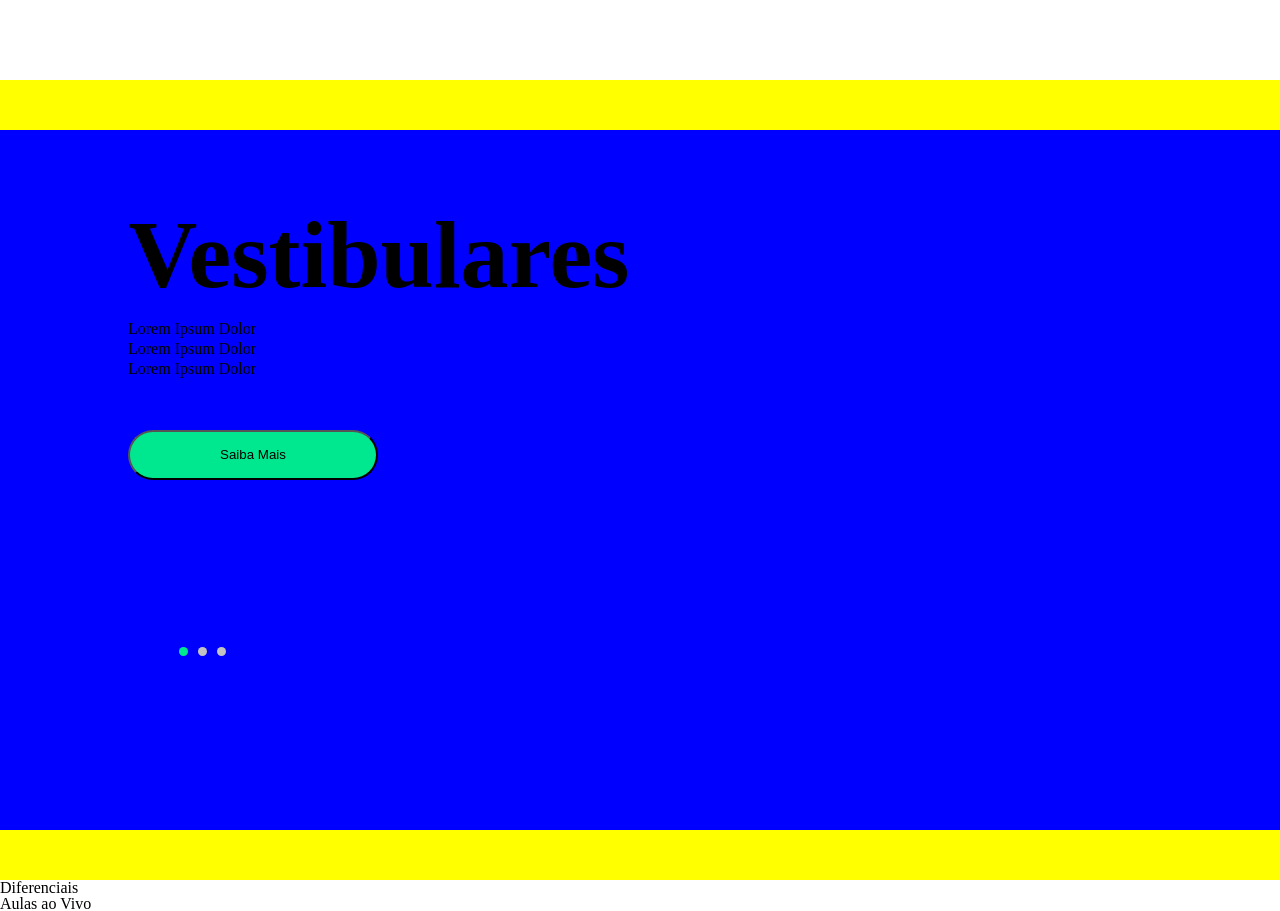
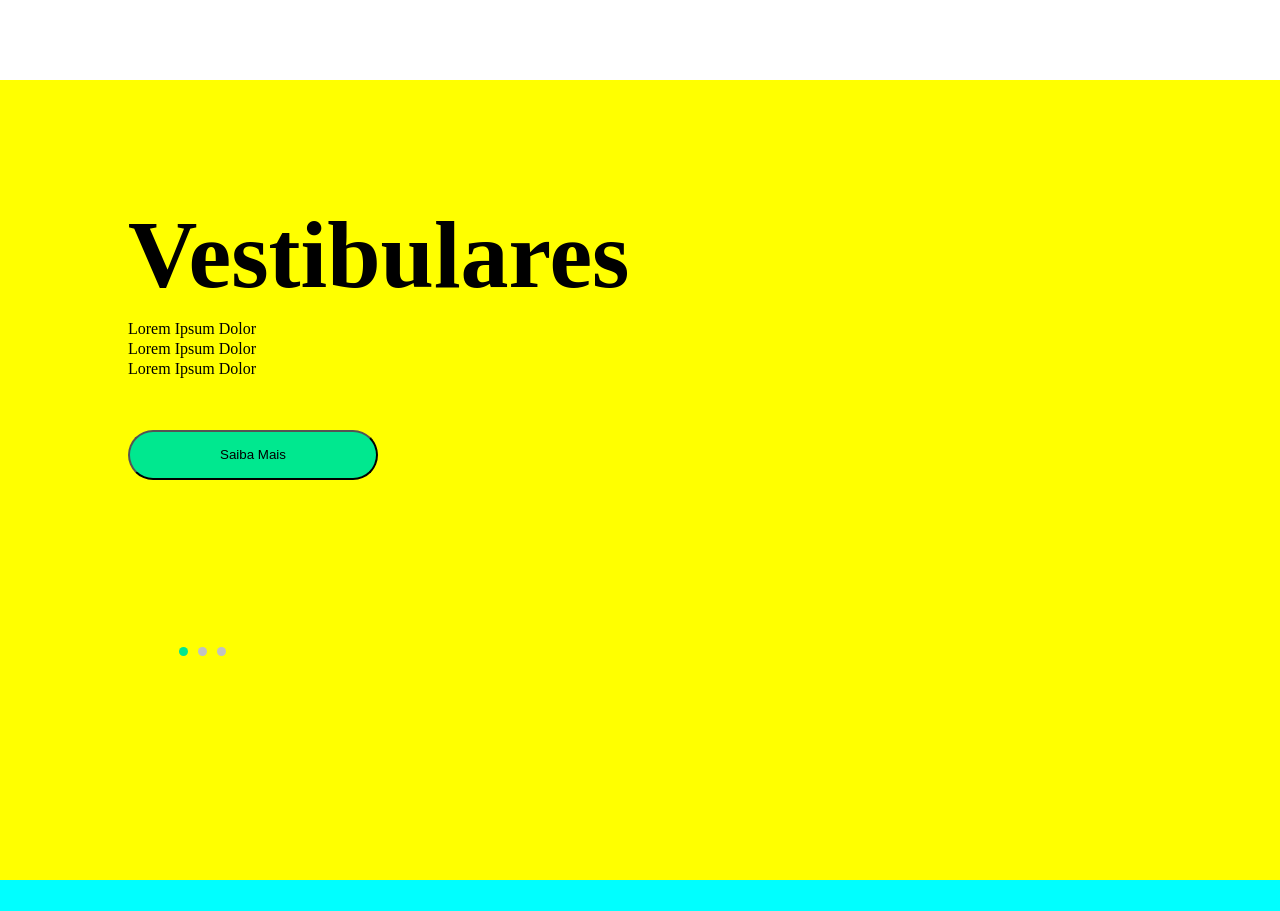
Before and after one commit to NetoEduardo/hackathon-desco-wc, a React (Create React App) app in the folder project/: page / in a window 1280 px wide. Shown: the part 720-1631 px from the top of the page. Built offline with nearby package versions, Linux system fonts and the light colour scheme.

Commit message:
Fixing classNames

```diff
--- a/project/src/App.js
+++ b/project/src/App.js
@@ -26,7 +26,7 @@ export default class App extends React.Component {
     <div className="app">
       <Hero id={'hero'} className={'container-hero'} onClick={this.scrollTo}/>
       <Categories id={'categories'} className={'container-categories'} />
-      <Features />
+      <Features id={'features'} className={'container-features'}/>
       <Faq />
       <SocialProof />
       <TryMe />
--- a/project/src/components/categories/index.scss
+++ b/project/src/components/categories/index.scss
@@ -48,7 +48,6 @@
   .item-1 {
     height: 700px;
     width: 100%;
-    background-color: blue;
 
     h2 {
       margin-top: 6%;
```
